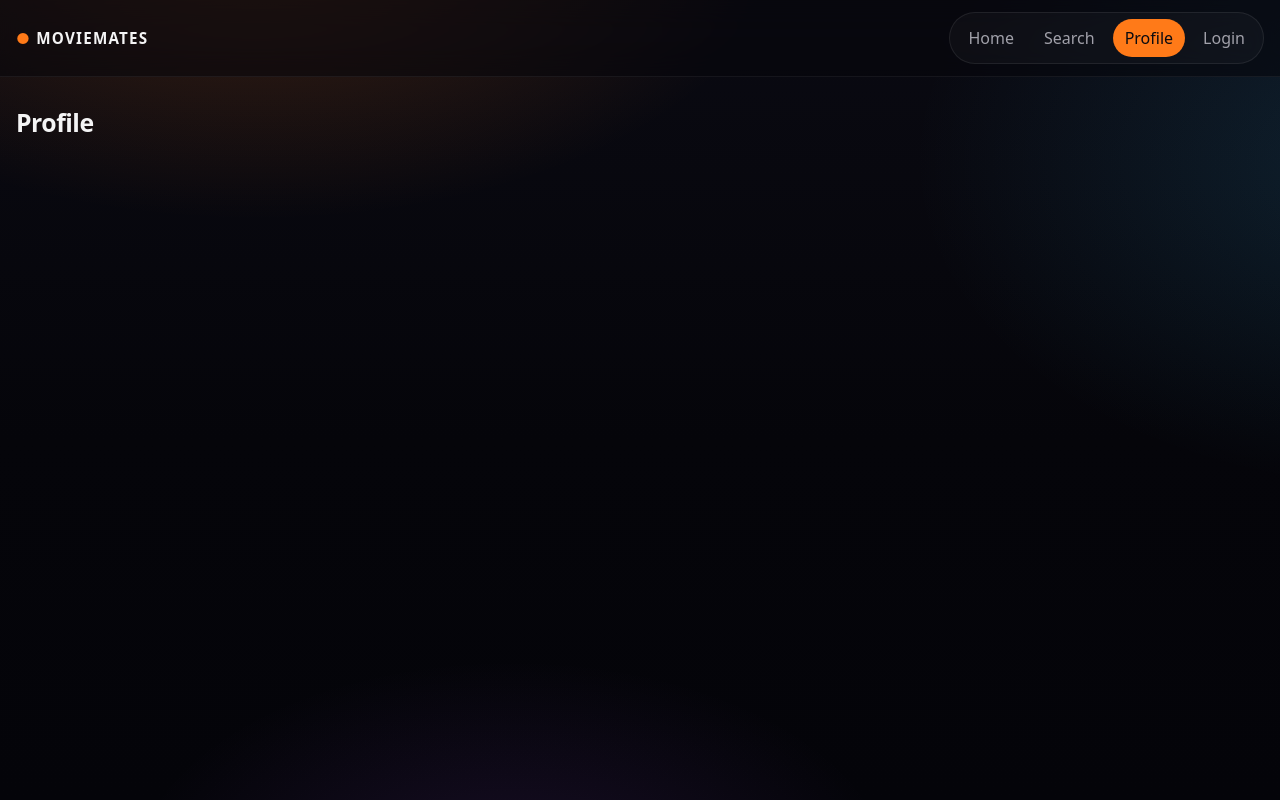
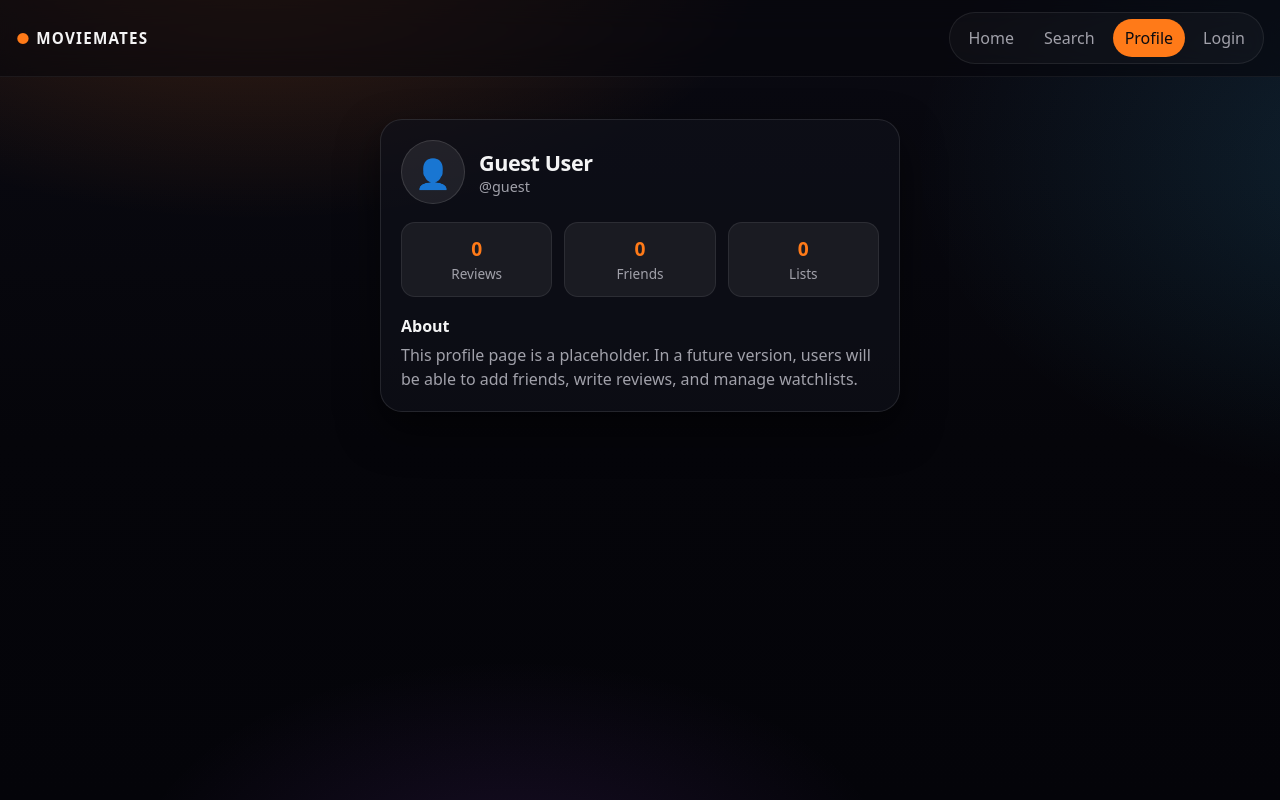
Before and after one commit to juri-chas/MovieMates, a React (Vite) app: page /profile in a window 1280 px wide. Built offline with nearby package versions, Linux system fonts and the light colour scheme; no server answers.

Commit message:
Update 1

```diff
--- a/src/App.tsx
+++ b/src/App.tsx
@@ -3,7 +3,7 @@ import { Navbar } from "./components/Navbar";
 import { HomePage } from "./pages/HomePage";
 import SearchPage from "./pages/SearchPage";
 import { MovieDetailPage } from "./pages/MovieDetailPage";
-import { ProfilePage } from "./pages/ProfilePage";
+import  ProfilePage  from "./pages/ProfilePage";
 // import { LoginPage } from "./pages/LoginPage";
 // import RegisterPage from "./pages/RegisterPage";
 import { AuthProvider } from "./context/AuthContext";
@@ -17,7 +17,7 @@ function App() {
           <Route path="/" element={<HomePage />} />
           <Route path="/search" element={<SearchPage />} />
           <Route path="/movie/:id" element={<MovieDetailPage />} />
-          <Route path="/profile" element={<ProfilePage />} />
+          <Route path="/profile" element={<ProfilePage/>} />
         </Routes>
       </div>
     </AuthProvider>
--- a/src/pages/ProfilePage.tsx
+++ b/src/pages/ProfilePage.tsx
@@ -1,3 +1,38 @@
-export function ProfilePage() {
-  return <h1>Profile</h1>;
+export default function ProfilePage() {
+  return (
+    <div className="profile-page">
+      <section className="profile-card">
+        <div className="profile-header">
+          <div className="profile-avatar">👤</div>
+          <div className="profile-info">
+            <h1 className="profile-name">Guest User</h1>
+            <p className="profile-username">@guest</p>
+          </div>
+        </div>
+
+        <div className="profile-stats">
+          <div className="profile-stat">
+            <strong>0</strong>
+            <span>Reviews</span>
+          </div>
+          <div className="profile-stat">
+            <strong>0</strong>
+            <span>Friends</span>
+          </div>
+          <div className="profile-stat">
+            <strong>0</strong>
+            <span>Lists</span>
+          </div>
+        </div>
+
+        <div className="profile-section">
+          <h2>About</h2>
+          <p className="muted">
+            This profile page is a placeholder. In a future version, users will
+            be able to add friends, write reviews, and manage watchlists.
+          </p>
+        </div>
+      </section>
+    </div>
+  );
 }
--- a/src/styles/index.css
+++ b/src/styles/index.css
@@ -3,3 +3,5 @@
 @import "./search.css";
 @import "./movie-grid.css";
 @import "./movie-detail.css";
+@import "./profile.css";
+@import "./login.css";
--- a/src/styles/login.css
+++ b/src/styles/login.css
@@ -1,143 +1,96 @@
 /* login.css */
 
-.login-container {
-  max-width: 500px;
-  margin: 60px auto;
-  padding: 32px;
-  border: 1px solid rgba(255, 255, 255, 0.1);
-  border-radius: 8px;
-  background: rgba(20, 20, 30, 0.5);
-  backdrop-filter: blur(10px);
+.login-page {
+  display: flex;
+  justify-content: center;
+  margin-top: 32px;
 }
 
-.login-container h1 {
+.login-card {
+  width: 100%;
+  max-width: 420px;
+  padding: 22px;
+  border-radius: 22px;
+
+  background: rgba(16, 18, 27, 0.65);
+  border: 1px solid rgba(255, 255, 255, 0.10);
+  box-shadow: 0 18px 40px rgba(0, 0, 0, 0.55);
+
+  display: flex;
+  flex-direction: column;
+  gap: 16px;
+}
+
+.login-title {
+  margin: 0;
+  font-size: 1.6rem;
+  font-weight: 950;
   text-align: center;
-  margin-bottom: 32px;
-  font-size: 28px;
-  font-weight: 700;
-  letter-spacing: -0.5px;
+}
+
+.login-subtitle {
+  margin: 0;
+  text-align: center;
+  font-size: 0.95rem;
 }
 
 .login-form {
   display: flex;
   flex-direction: column;
-  gap: 16px;
+  gap: 14px;
 }
 
-.login-form input,
-.login-form button {
-  padding: 12px 16px;
-  border: 1px solid rgba(255, 255, 255, 0.1);
-  border-radius: 6px;
-  background: rgba(255, 255, 255, 0.05);
-  color: #fff;
-  font-size: 14px;
-  transition: all 0.2s ease;
+.login-field {
+  display: flex;
+  flex-direction: column;
+  gap: 6px;
 }
 
-.login-form input {
-  outline: none;
+.login-field label {
+  font-size: 0.85rem;
+  color: rgba(244, 244, 245, 0.8);
 }
 
-.login-form input:focus {
-  border-color: rgba(255, 255, 255, 0.3);
-  background: rgba(255, 255, 255, 0.08);
-  box-shadow: 0 0 0 3px rgba(255, 255, 255, 0.05);
+.login-field input {
+  height: 46px;
+  padding: 0 14px;
+  border-radius: 14px;
+  border: 1px solid rgba(255, 255, 255, 0.14);
+  background: rgba(8, 10, 16, 0.85);
+  color: rgba(244, 244, 245, 0.95);
+  font: inherit;
 }
 
-.login-form input::placeholder {
-  color: rgba(255, 255, 255, 0.5);
+.login-field input:disabled {
+  opacity: 0.6;
+  cursor: not-allowed;
 }
 
-.login-form button {
-  padding: 14px 16px;
-  background: linear-gradient(135deg, #667eea 0%, #764ba2 100%);
-  border: none;
-  color: #fff;
-  font-weight: 600;
-  cursor: pointer;
-  transition: all 0.3s ease;
+.login-btn {
+  margin-top: 8px;
+  height: 46px;
+  border-radius: 999px;
+
+  border: 1px solid rgba(255, 255, 255, 0.10);
+  background: linear-gradient(
+    180deg,
+    rgba(255, 122, 24, 0.7),
+    rgba(255, 122, 24, 0.45)
+  );
+  color: #0b0b10;
+
+  font: inherit;
+  font-weight: 900;
+  cursor: not-allowed;
+  opacity: 0.7;
 }
 
-.login-form button:hover {
-  transform: translateY(-2px);
-  box-shadow: 0 8px 16px rgba(102, 126, 234, 0.3);
+.login-footer {
+  text-align: center;
+  font-size: 0.85rem;
 }
 
-.login-form button:active {
-  transform: translateY(0);
+.login-footer span {
+  color: var(--accent);
+  font-weight: 800;
 }
-
-.login-links {
-  display: flex;
-  flex-direction: column;
-  gap: 12px;
-  margin-top: 20px;
-}
-
-.login-links a {
-  text-align: center;
-  color: rgba(255, 255, 255, 0.7);
-  text-decoration: none;
-  font-size: 14px;
-  transition: color 0.2s ease;
-  border-bottom: 1px solid transparent;
-}
-
-.login-links a:hover {
-  color: #fff;
-  border-bottom: 1px solid rgba(255, 255, 255, 0.3);
-}
-
-.login-divider {
-  position: relative;
-  margin: 24px 0;
-  text-align: center;
-  font-size: 12px;
-  color: rgba(255, 255, 255, 0.5);
-}
-
-.login-divider::before {
-  content: "";
-  position: absolute;
-  top: 50%;
-  left: 0;
-  right: 0;
-  height: 1px;
-  background: rgba(255, 255, 255, 0.1);
-}
-
-.login-divider span {
-  position: relative;
-  background: rgba(20, 20, 30, 0.5);
-  padding: 0 8px;
-}
-
-.login-oauth {
-  display: flex;
-  gap: 12px;
-  margin-top: 16px;
-}
-
-.login-error {
-  padding: 12px 16px;
-  margin-bottom: 16px;
-  border-radius: 6px;
-  background: rgba(239, 68, 68, 0.1);
-  border: 1px solid rgba(239, 68, 68, 0.3);
-  color: #fca5a5;
-  font-size: 14px;
-  text-align: center;
-}
-
-@media (max-width: 600px) {
-  .login-container {
-    margin: 20px 16px;
-    padding: 24px 16px;
-  }
-
-  .login-container h1 {
-    font-size: 24px;
-    margin-bottom: 24px;
-  }
-}
--- /dev/null
+++ b/src/styles/profile.css
@@ -0,0 +1,89 @@
+/* profile.css */
+
+.profile-page {
+  display: flex;
+  justify-content: center;
+  margin-top: 24px;
+}
+
+.profile-card {
+  width: 100%;
+  max-width: 520px;
+  padding: 20px;
+  border-radius: 22px;
+
+  background: rgba(16, 18, 27, 0.65);
+  border: 1px solid rgba(255, 255, 255, 0.10);
+  box-shadow: 0 18px 40px rgba(0, 0, 0, 0.55);
+
+  display: flex;
+  flex-direction: column;
+  gap: 18px;
+}
+
+.profile-header {
+  display: flex;
+  align-items: center;
+  gap: 14px;
+}
+
+.profile-avatar {
+  width: 64px;
+  height: 64px;
+  border-radius: 50%;
+  background: rgba(255, 255, 255, 0.08);
+  border: 1px solid rgba(255, 255, 255, 0.12);
+
+  display: flex;
+  align-items: center;
+  justify-content: center;
+  font-size: 1.8rem;
+}
+
+.profile-name {
+  margin: 0;
+  font-size: 1.35rem;
+  font-weight: 900;
+}
+
+.profile-username {
+  margin: 0;
+  color: var(--muted);
+  font-size: 0.9rem;
+}
+
+.profile-stats {
+  display: grid;
+  grid-template-columns: repeat(3, 1fr);
+  gap: 12px;
+  text-align: center;
+}
+
+.profile-stat {
+  padding: 12px;
+  border-radius: 14px;
+  background: rgba(255, 255, 255, 0.06);
+  border: 1px solid rgba(255, 255, 255, 0.08);
+}
+
+.profile-stat strong {
+  display: block;
+  font-size: 1.2rem;
+  font-weight: 900;
+  color: var(--accent);
+}
+
+.profile-stat span {
+  font-size: 0.85rem;
+  color: var(--muted);
+}
+
+.profile-section h2 {
+  margin: 0 0 6px;
+  font-size: 1rem;
+}
+
+.profile-section p {
+  margin: 0;
+  line-height: 1.5;
+}
```
Also changed, not shown: src/pages/LoginPage.tsx (+26 -56 lines).
